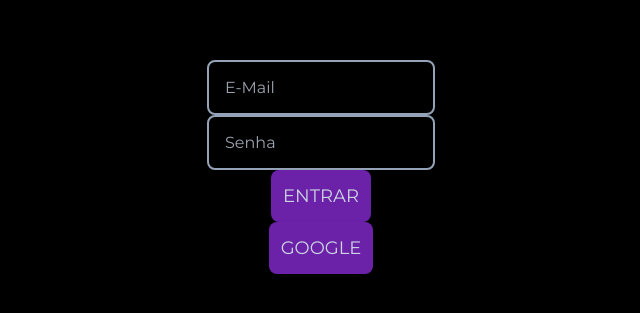
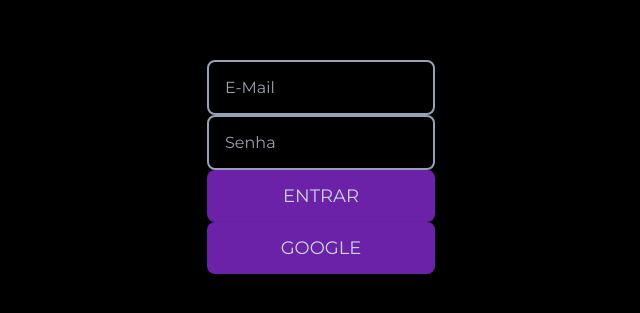
Before and after one commit to LucasBDC/BlockShare-SUPER, a Next.js app: page /login in a window 1280 px wide. Shown: the part 233-546 px from the top of the page, without its empty margins (319-959 px from the left). Built offline with nearby package versions, Linux system fonts and the light colour scheme.

Commit message:
trying to fix the form post method bug

```diff
--- a/src/app/( pages )/( auth )/login/page.tsx
+++ b/src/app/( pages )/( auth )/login/page.tsx
@@ -64,6 +64,7 @@ export default function Login() {
   // Render the component
   return (
     <div className="h-screen flex justify-center items-center flex-col">
+        <form action="" onSubmit={handleSignIn} method="post">
         <StyledInputs
           type="email"
           placeholder="E-Mail"
@@ -76,8 +77,9 @@ export default function Login() {
           value={password}
           onchange={(e: { target: { value: React.SetStateAction<string>; }; }) => setPassword(e.target.value)}
         />
-        <StyledButtons texto="ENTRAR" onclick={() => {handleSignIn()}}/>
+        <StyledButtons texto="ENTRAR"/>
         <StyledButtons texto="GOOGLE" onclick={() => {HandleGoogleSignup()}}/>
+        </form>
     </div>
   );
 }
```
